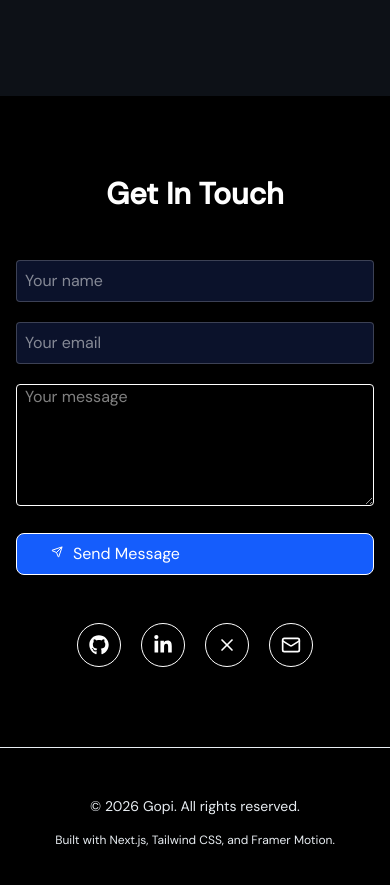
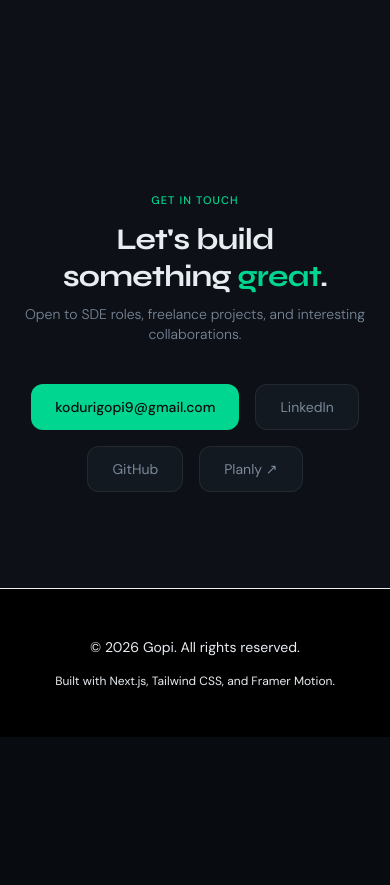
Before and after one commit to Gopi-varaprasad7/my-portfolio, a Next.js app: page / in a window 390 px wide. Shown: the part 6359-7244 px from the top of the page. After the commit the page ends 7096 px from the top, so only its background shows below. Built offline with nearby package versions, Linux system fonts and the light colour scheme.

Commit message:
Contact  secctions are added

```diff
--- a/app/components/Contact.tsx
+++ b/app/components/Contact.tsx
@@ -1,137 +1,28 @@
-'use client'; // Required for form state and Framer Motion
+export default function Contact() {
+  return (
+    <section id="contact" className="py-24 px-[5vw] bg-bg-dark-200">
+      <div className="max-w-xl mx-auto text-center">
+        <div className="text-[11px] tracking-widest uppercase text-brand-green font-medium mb-3">Get in touch</div>
+        <h2 className="font-syne text-3xl sm:text-4xl lg:text-5xl font-bold tracking-tight text-text-primary leading-tight">
+          Let's build<br />something <span className="text-brand-green">great</span>.
+        </h2>
+        <p className="text-sm text-text-secondary font-light mt-2 mb-10">Open to SDE roles, freelance projects, and interesting collaborations.</p>
 
-import { useState } from 'react';
-import { motion } from 'framer-motion';
-import { Mail, X, Send } from 'lucide-react';
-import { FaLinkedinIn, FaGithub } from 'react-icons/fa';
-
-const socials = [
-  {
-    icon: FaGithub,
-    href: 'https://github.com/Gopi-varaprasad7',
-    label: 'GitHub',
-  },
-  {
-    icon: FaLinkedinIn,
-    href: 'https://www.linkedin.com/in/gopi-varaprasad-koduri-3034b5252/',
-    label: 'LinkedIn',
-  },
-  { icon: X, href: 'https://x.com/GopiVaraprasad7', label: 'Twitter' },
-  { icon: Mail, href: 'mailto:kodurigopi98722@gmail.com', label: 'Email' },
-];
-
-const Contact = () => {
-  const [form, setForm] = useState({ name: '', email: '', message: '' });
-  const [isLoading, setIsLoading] = useState(false);
-
-  const handleSubmit = async (e: React.FormEvent) => {
-    e.preventDefault();
-    setIsLoading(true);
-
-    try {
-      const res = await fetch('/api/contact', {
-        method: 'POST',
-        headers: { 'Content-Type': 'application/json' },
-        body: JSON.stringify(form),
-      });
-
-      const data = await res.json();
-
-      if (data.success) {
-        alert('Message sent successfully!');
-        setForm({ name: '', email: '', message: '' });
-      } else {
-        alert('Something went wrong');
-      }
-    } catch (error) {
-      console.error(error);
-      alert('Error sending message');
-    } finally {
-      setIsLoading(false);
-    }
-  };
-
-  return (
-    <section id='contact' className='py-20 md:py-24 bg-transparent text-white'>
-      <div className='max-w-275 mx-auto px-4 md:px-6'>
-        <motion.h2
-          className='text-3xl md:text-4xl font-bold mb-12 text-center text-white'
-          initial={{ opacity: 0, y: 20 }}
-          whileInView={{ opacity: 1, y: 0 }}
-          viewport={{ once: true }}
-          transition={{ duration: 0.35 }}
-        >
-          Get In <span className=''>Touch</span>
-        </motion.h2>
-
-        <motion.div
-          className='max-w-2xl mx-auto'
-          initial={{ opacity: 0, y: 30 }}
-          whileInView={{ opacity: 1, y: 0 }}
-          viewport={{ once: true }}
-          transition={{ duration: 0.35 }}
-        >
-          <form onSubmit={handleSubmit} className='space-y-5'>
-            <div className='grid grid-cols-1 sm:grid-cols-2 gap-5'>
-              <input
-                placeholder='Your name'
-                value={form.name}
-                onChange={(e) => setForm({ ...form, name: e.target.value })}
-                required
-                className='border border-white/20 rounded p-2 bg-blue-950/50 text-white placeholder:text-white/50 focus:outline-none focus:border-blue-500'
-              />
-              <input
-                type='email'
-                placeholder='Your email'
-                value={form.email}
-                onChange={(e) => setForm({ ...form, email: e.target.value })}
-                required
-                className='border border-white/20 rounded p-2 bg-blue-950/50 text-white placeholder:text-white/50 focus:outline-none focus:border-blue-500'
-              />
-            </div>
-            <textarea
-              placeholder='Your message'
-              rows={5}
-              value={form.message}
-              onChange={(e: { target: { value: any } }) =>
-                setForm({ ...form, message: e.target.value })
-              }
-              required
-              className='w-full border rounded pl-2'
-            />
-            <button
-              type='submit'
-              className='flex gap-2 w-full sm:w-auto border px-8 py-2 rounded-lg bg-blue-600 text-white'
-              disabled={isLoading}
-            >
-              {isLoading ? (
-                <span className='animate-spin rounded-full h-4 w-4 border-2 border-current border-t-transparent' />
-              ) : (
-                <Send size={16} className='pt-1' />
-              )}
-              {isLoading ? 'Sending...' : 'Send Message'}
-            </button>
-          </form>
-
-          {/* Social Links Container */}
-          <div className='flex justify-center gap-5 mt-12'>
-            {socials.map(({ icon: Icon, href, label }) => (
-              <a
-                key={label}
-                href={href}
-                target='_blank'
-                rel='noopener noreferrer'
-                className='w-11 h-11 rounded-full border border-border flex items-center justify-center text-muted-foreground hover:text-primary hover:border-primary hover:bg-primary/5 transition-all duration-300'
-                aria-label={label}
-              >
-                <Icon size={20} />
-              </a>
-            ))}
-          </div>
-        </motion.div>
+        <div className="flex flex-wrap gap-4 justify-center">
+          <a href="mailto:kodurigopi9@gmail.com" className="flex items-center gap-2.5 bg-brand-green text-bg-dark-100 font-medium text-sm px-6 py-3 rounded-xl transition-opacity duration-200 hover:opacity-90">
+            kodurigopi9@gmail.com
+          </a>
+          <a href="https://www.linkedin.com/in/gopi-varaprasad-koduri-3034b5252/" target="_blank" rel="noopener noreferrer" className="flex items-center gap-2.5 bg-bg-dark-300 border border-border-dim text-text-secondary text-sm px-6 py-3 rounded-xl transition-all duration-200 hover:border-brand-green hover:text-brand-green hover:-translate-y-0.5">
+            LinkedIn
+          </a>
+          <a href="https://github.com/Gopi-varaprasad7" target="_blank" rel="noopener noreferrer" className="flex items-center gap-2.5 bg-bg-dark-300 border border-border-dim text-text-secondary text-sm px-6 py-3 rounded-xl transition-all duration-200 hover:border-brand-green hover:text-brand-green hover:-translate-y-0.5">
+            GitHub
+          </a>
+          <a href="https://app.gopikoduri.com" target="_blank" rel="noopener noreferrer" className="flex items-center gap-2.5 bg-bg-dark-300 border border-border-dim text-text-secondary text-sm px-6 py-3 rounded-xl transition-all duration-200 hover:border-brand-green hover:text-brand-green hover:-translate-y-0.5">
+            Planly ↗
+          </a>
+        </div>
       </div>
     </section>
   );
-};
-
-export default Contact;
+}
```
